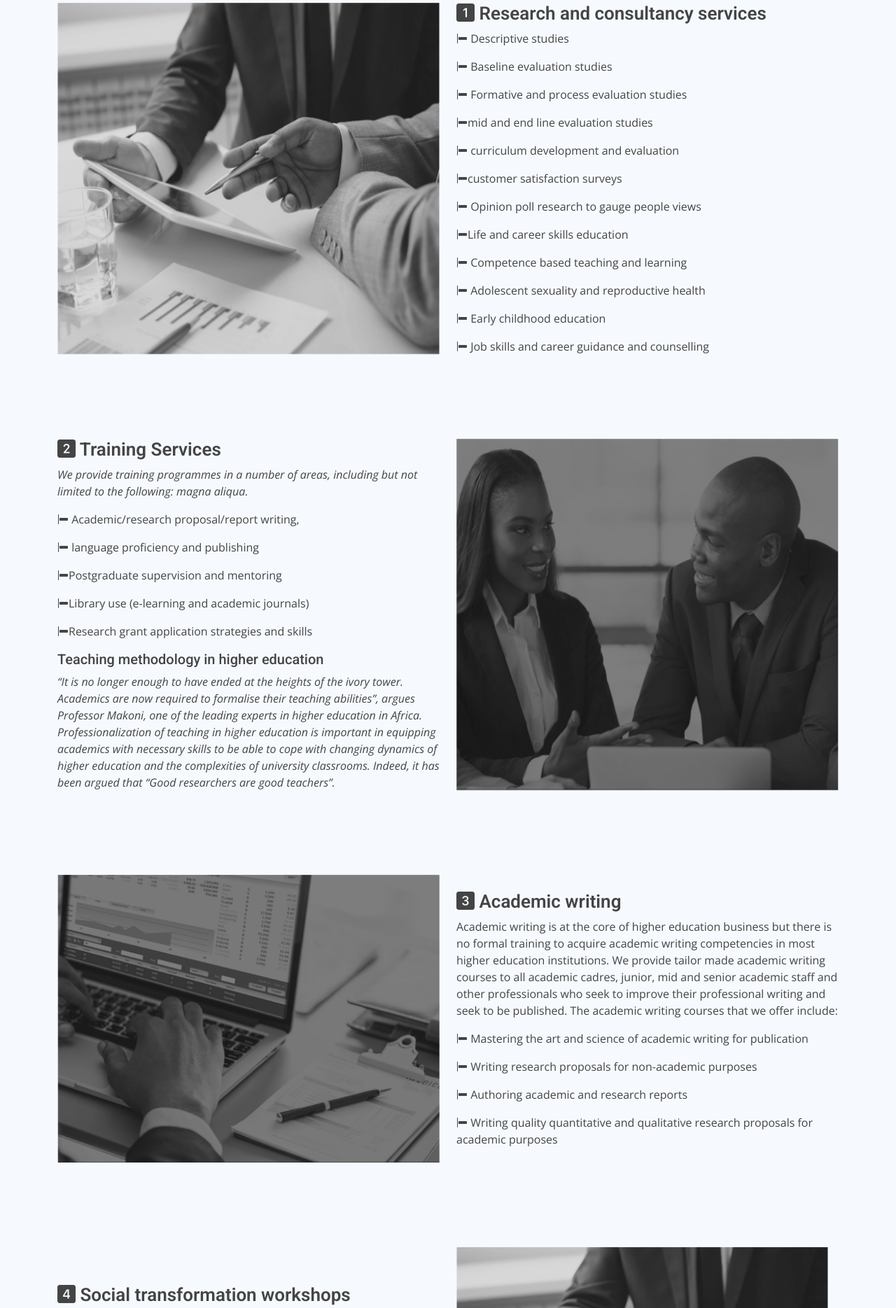
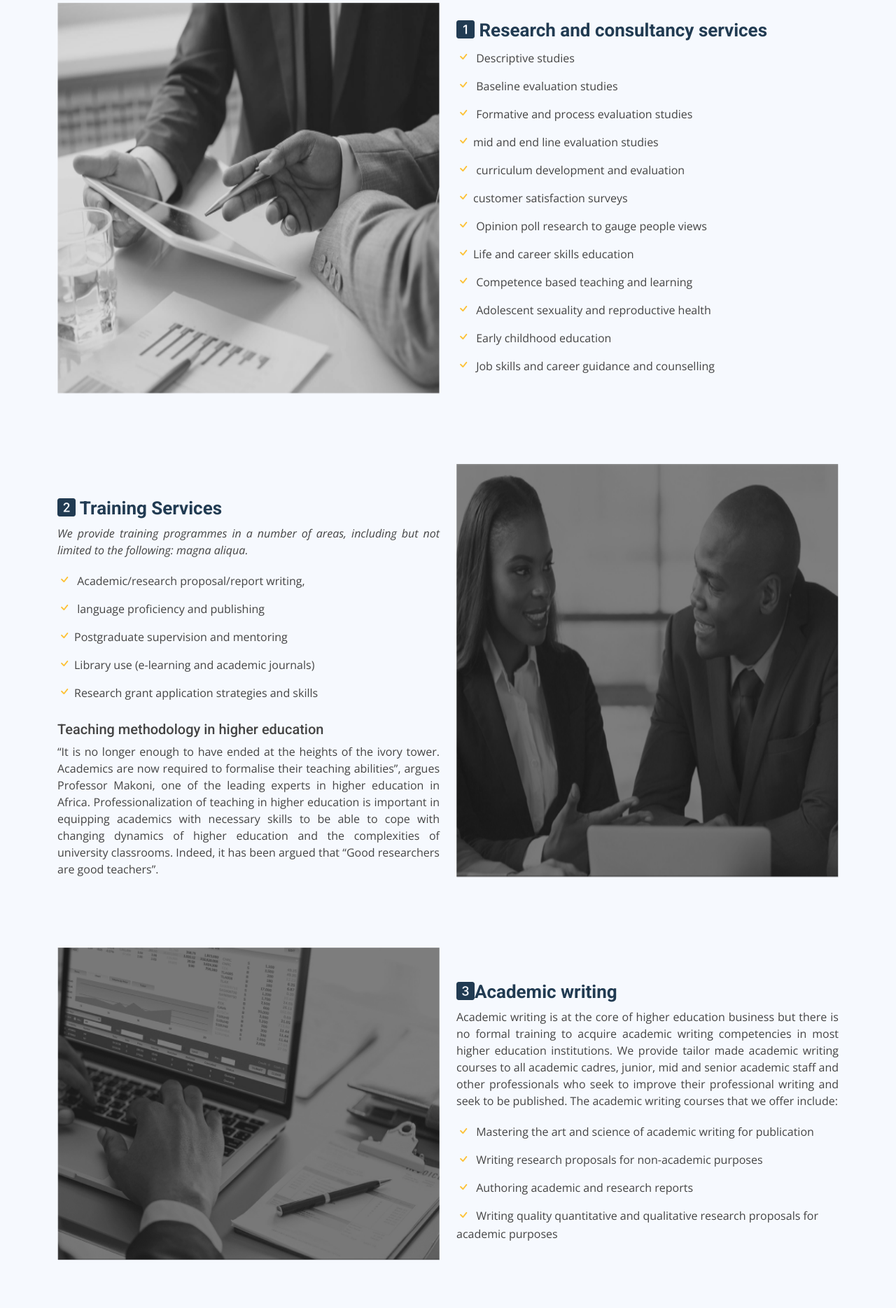
Before and after one commit to Benardringo/Maarifa-website, a plain HTML site: page index.html in a window 1280 px wide. Shown: the part 1492-3361 px from the top of the page at 70% size. Drawn offline with nearby package versions, Linux system fonts and the light colour scheme.

Commit message:
final commit

```diff
--- a/assets/css/style.css
+++ b/assets/css/style.css
@@ -17,7 +17,7 @@ a {
   color: #007b8e;
   text-decoration: none;
 }
-
+zz
 a:hover {
   color: #3b8af2;
   text-decoration: none;
@@ -1838,3 +1838,40 @@ section {
     padding: 2px 0;
   }
 }
+
+
+/*--------------------------------------------------------------
+# Programmes
+--------------------------------------------------------------*/
+.features .content+.content {
+  margin-top: 100px;
+}
+
+.features .content h3 {
+  font-weight: 700;
+  font-size: 26px;
+  color: #213b52;
+}
+.features .content p {
+text-align: justify;
+}
+
+
+.features .content ul {
+  list-style: none;
+  padding: 0;
+}
+
+.features .content ul li {
+  padding-bottom: 10px;
+}
+
+.features .content ul i {
+  font-size: 20px;
+  padding-right: 4px;
+  color: #fdc134;
+}
+
+.features .content p:last-child {
+  margin-bottom: 0;
+}
--- a/index.html
+++ b/index.html
@@ -136,65 +136,57 @@
     </section><!-- End Featured Services Section -->
 
     <!-- ======= Programmes Section ======= -->
-    <section id="Programmes" class="about section-bg">
-      <div class="container" data-aos="fade-up">
-
+    <section id="features" class="features section-bg">
+      <div class="container">
         <div class="section-title">
           <h2>Programmes</h2>
           <h3>Our <span>Programmes</span></h3>
           <p>We focus on the following areas of service</p>
         </div>
 
-        <div class="row">
-          <div class="col-lg-6" data-aos="fade-up" data-aos-delay="100">
+        <div class="row content">
+          <div class="col-md-6" data-aos="fade-right">
             <img src="assets/img/img-1.png" class="img-fluid" alt="" style="width: 100%; height: 100%;">
-
           </div>
-
-          <div class="col-lg-6 pt-4 pt-lg-0 content d-flex flex-column justify-content-center" data-aos="fade-left" data-aos-delay="100">
-
+          <div class="col-md-6 pt-4" data-aos="fade-left">
             <h3> <i class="bi bi-1-square-fill"></i>  Research and consultancy services</h3>
-            <p><i class="bi bi-align-start"></i> Descriptive studies</p>
-            <p><i class="bi bi-align-start"></i>   Baseline evaluation studies</p>
-            <p><i class="bi bi-align-start"></i> Formative and process evaluation studies</p>
-            <p><i class="bi bi-align-start"></i>mid and end line evaluation studies</p>
-            <p><i class="bi bi-align-start"></i> curriculum development and evaluation</p>
-              <p><i class="bi bi-align-start"></i>customer satisfaction surveys</p>
-              <p><i class="bi bi-align-start"></i> Opinion poll research to gauge people views</p>
-              <p><i class="bi bi-align-start"></i>Life and career skills education</p>
-              <p><i class="bi bi-align-start"></i> Competence based teaching and learning</p>
-              <p><i class="bi bi-align-start"></i> Adolescent sexuality and reproductive health</p>
-              <p><i class="bi bi-align-start"></i> Early childhood education</p>
-              <p><i class="bi bi-align-start"></i> Job skills and career guidance and counselling</p>
-
+            <ul>
+              <li><i class="bi bi-check"></i> Descriptive studies</li>
+              <li><i class="bi bi-check"></i>   Baseline evaluation studies</li>
+              <li><i class="bi bi-check"></i> Formative and process evaluation studies</li>
+              <li><i class="bi bi-check"></i>mid and end line evaluation studies</li>
+              <li><i class="bi bi-check"></i> curriculum development and evaluation</li>
+                <li><i class="bi bi-check"></i>customer satisfaction surveys</li>
+                <li><i class="bi bi-check"></i> Opinion poll research to gauge people views</li>
+                <li><i class="bi bi-check"></i>Life and career skills education</li>
+                <li><i class="bi bi-check"></i> Competence based teaching and learning</li>
+                <li><i class="bi bi-check"></i> Adolescent sexuality and reproductive health</li>
+                <li><i class="bi bi-check"></i> Early childhood education</li>
+                <li><i class="bi bi-check"></i> Job skills and career guidance and counselling</li>
+            </ul>
           </div>
-
-
         </div>
 
-      </div>
-    </section>
-
-    <section  class="about section-bg">
-      <div class="container" data-aos="fade-">
-        <div class="row">
-
-          <div class="col-lg-6 pt-4 pt-lg-0 content d-flex flex-column justify-content-center" data-aos="fade-up" data-aos-delay="100">
-
-            <h3> <i class="bi bi-2-square-fill"></i> Training Services</h3>
+        <div class="row content">
+          <div class="col-md-6 order-1 order-md-2" data-aos="fade-left">
+            <img src="assets/img/img-2.png" class="img-fluid" alt="" style="width: 100%; height: 100%;">
+          </div>
+          <div class="col-md-6 pt-5 order-2 order-md-1" data-aos="fade-right">
+            <h3><i class="bi bi-2-square-fill"></i> Training Services</h3>
             <p class="fst-italic">
               We provide training programmes in a number of areas, including but not limited to the following:
               magna aliqua.
             </p>
-            <p><i class="bi bi-align-start"></i>  Academic/research proposal/report writing,</p>
-            <p><i class="bi bi-align-start"></i>  language proficiency and publishing</p>
-            <p><i class="bi bi-align-start"></i>Postgraduate supervision and mentoring</p>
-            <p><i class="bi bi-align-start"></i>Library use (e-learning and academic journals)</p>
-            <p><i class="bi bi-align-start"></i>Research grant application strategies and skills</p>
+            <ul>
+              <li><i class="bi bi-check"></i>  Academic/research proposal/report writing,</li>
+              <li><i class="bi bi-check"></i>  language proficiency and publishing</li>
+              <li><i class="bi bi-check"></i>Postgraduate supervision and mentoring</li>
+              <li><i class="bi bi-check"></i>Library use (e-learning and academic journals)</li>
+              <li><i class="bi bi-check"></i>Research grant application strategies and skills</li>
             </ul>
+            <h5>Teaching methodology in higher education</h5>
 
-            <h5>Teaching methodology in higher education</h5>
-            <p class="fst-italic">
+            <p style="text-align: justify;">
               “It is no longer enough to have ended at the heights of the ivory tower.
               Academics are now required to formalise their teaching abilities”,
               argues Professor Makoni, one of the leading experts in higher
@@ -205,74 +197,50 @@
               researchers are good teachers”.
             </p>
           </div>
-          <div class="col-lg-6" data-aos="fade-left" data-aos-delay="100">
-            <img src="assets/img/img-2.png" class="img-fluid" alt="" style="width: 100%; height: 100%;">
+        </div>
+
+        <div class="row content">
+          <div class="col-md-6" data-aos="fade-right">
+            <img src="assets/img/img-3.png" class="img-fluid" alt="" style="width: 100%; height: 100%;">
+
+          </div>
+          <div class="col-md-6 pt-5" data-aos="fade-left">
+            <h3><i class="bi bi-3-square-fill"></i>Academic writing</h3>
+            <p> Academic writing is at the core of higher education business but there is no formal training to acquire academic writing competencies in most higher
+              education institutions. We provide tailor made academic writing courses to all academic cadres, junior, mid and senior academic staff and other
+              professionals who seek to improve their professional writing and seek to be published. The academic writing courses that we offer include:  </p>
+            <ul>
+              <li><i class="bi bi-check"></i>    Mastering the art and science of academic writing for publication</li>
+              <li><i class="bi bi-check"></i>    Writing research proposals for non-academic purposes</li>
+              <li><i class="bi bi-check"></i>   Authoring academic and research reports</li>
+              <li><i class="bi bi-check"></i>   Writing quality quantitative and qualitative research proposals for academic purposes</li>
+
+            </ul>
+          </div>
+        </div>
+
+        <div class="row content">
+          <div class="col-md-6 order-1 order-md-2" data-aos="fade-left">
+            <img src="assets/img/img-2.png" class="img-fluid" alt="">
+          </div>
+          <div class="col-md-6 pt-5 order-2 order-md-1" data-aos="fade-right">
+            <h3><i class="bi bi-4-square-fill"></i>  Social transformation workshops</h3>
+            <p>
+              Consistent with Paul Freire’s critical pedagogy, we inspire and catalyze
+              academics and higher education institutions to maximize the society impact of
+              research and intellectual discourse.
+            </p>
+            <p>
+              We do this by conducting academic and
+                    intellectual debates on matters of public interest for purposes of bridging a
+                    gap between the academia and the public.
+            </p>
           </div>
         </div>
 
       </div>
-    </section>
+    </section><!-- Programmes Sectionn -->
 
-    <section   class="about section-bg">
-      <div class="container" data-aos="fade-up">
-        <div class="row">
-          <div class="col-lg-6" data-aos="fade-up" data-aos-delay="100">
-            <img src="assets/img/img-3.png" class="img-fluid" alt="" style="width: 100%; height: 100%;">
-          </div>
-          <div class="col-lg-6 pt-4 pt-lg-0 content d-flex flex-column justify-content-center" data-aos="fade-up" data-aos-delay="100">
-
-            <h3> <i class="bi bi-3-square-fill"></i>  Academic writing</h3>
-            <p class="">
-              Academic writing is at the core of higher education business but there is no formal training to acquire academic writing competencies in most higher
-              education institutions. We provide tailor made academic writing courses to all academic cadres, junior, mid and senior academic staff and other
-              professionals who seek to improve their professional writing and seek to be published. The academic writing courses that we offer include:
-            </p>
-            <p><i class="bi bi-align-start"></i>    Mastering the art and science of academic writing for publication</p>
-            <p><i class="bi bi-align-start"></i>    Writing research proposals for non-academic purposes</p>
-            <p><i class="bi bi-align-start"></i>   Authoring academic and research reports</p>
-            <p><i class="bi bi-align-start"></i>   Writing quality quantitative and qualitative research proposals for academic purposes</p>
-
-          </div>
-        </div>
-
-      </div>
-    </section>
-
-    <section class="about section-bg">
-      <div class="container" data-aos="fade-up">
-        <div class="row">
-
-          <div class="col-lg-6 pt-4 pt-lg-0 content d-flex flex-column justify-content-center" data-aos="fade-up" data-aos-delay="100">
-            <h3> <i class="bi bi-4-square-fill"></i>   Social transformation workshops</h3>
-            <ul>
-              <li>
-                <i class="bx bx-store-alt"></i>
-                <div>
-                  <p>Consistent with Paul Freire’s critical pedagogy, we inspire and catalyze
-                    academics and higher education institutions to maximize the society impact of
-                    research and intellectual discourse.</p>
-                </div>
-              </li>
-              <li>
-                <i class="bx bx-images"></i>
-                <div>
-                  <p>We do this by conducting academic and
-                    intellectual debates on matters of public interest for purposes of bridging a
-                    gap between the academia and the public.</p>
-                </div>
-              </li>
-            </ul>
-
-          </div>
-          <div class="col-lg-6" data-aos="fade-left" data-aos-delay="100">
-            <img src="assets/img/img-1.png" class="img-fluid" alt="">
-          </div>
-        </div>
-
-      </div>
-    </section>
-
-    <!-- End  Programmes Section -->
 
     <!-- ======= Contact Section ======= -->
     <section id="contact" class="contact">
```
